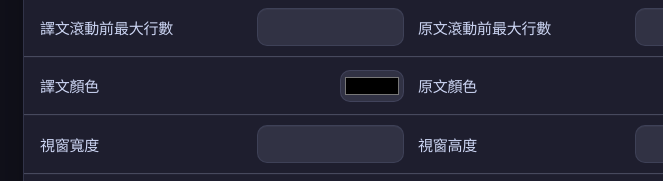
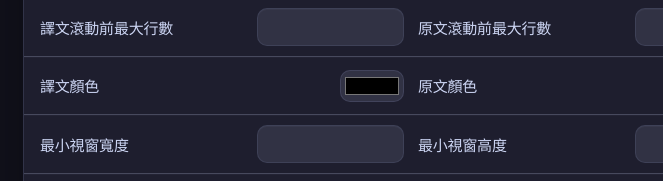
Before and after one commit to letr1n1ty/Gemive, a website with bundled scripts: page options/options.html in a window 1280 px wide. Shown: the part 1281-1462 px from the top of the page, 229-892 px from the left. Built offline with nearby package versions, Linux system fonts and the light colour scheme; no server answers.

Commit message:
Update subtitle minimum size fallback labels

```diff
--- a/options/options.html
+++ b/options/options.html
@@ -87,8 +87,8 @@
             <label class="control-field color-field"><span data-i18n="sourceColor">原文顏色</span><input id="sourceColor" type="color" /></label>
           </div>
           <div class="pair-row">
-            <label class="control-field"><span data-i18n="windowWidth">視窗寬度</span><input id="windowWidth" type="number" min="160" max="900" /></label>
-            <label class="control-field"><span data-i18n="windowHeight">視窗高度</span><input id="windowHeight" type="number" min="90" max="720" /></label>
+            <label class="control-field"><span data-i18n="windowWidth">最小視窗寬度</span><input id="windowWidth" type="number" min="160" max="900" /></label>
+            <label class="control-field"><span data-i18n="windowHeight">最小視窗高度</span><input id="windowHeight" type="number" min="90" max="720" /></label>
           </div>
           <div class="pair-row slider-pair-row">
             <label class="control-field" for="opacity">
```
